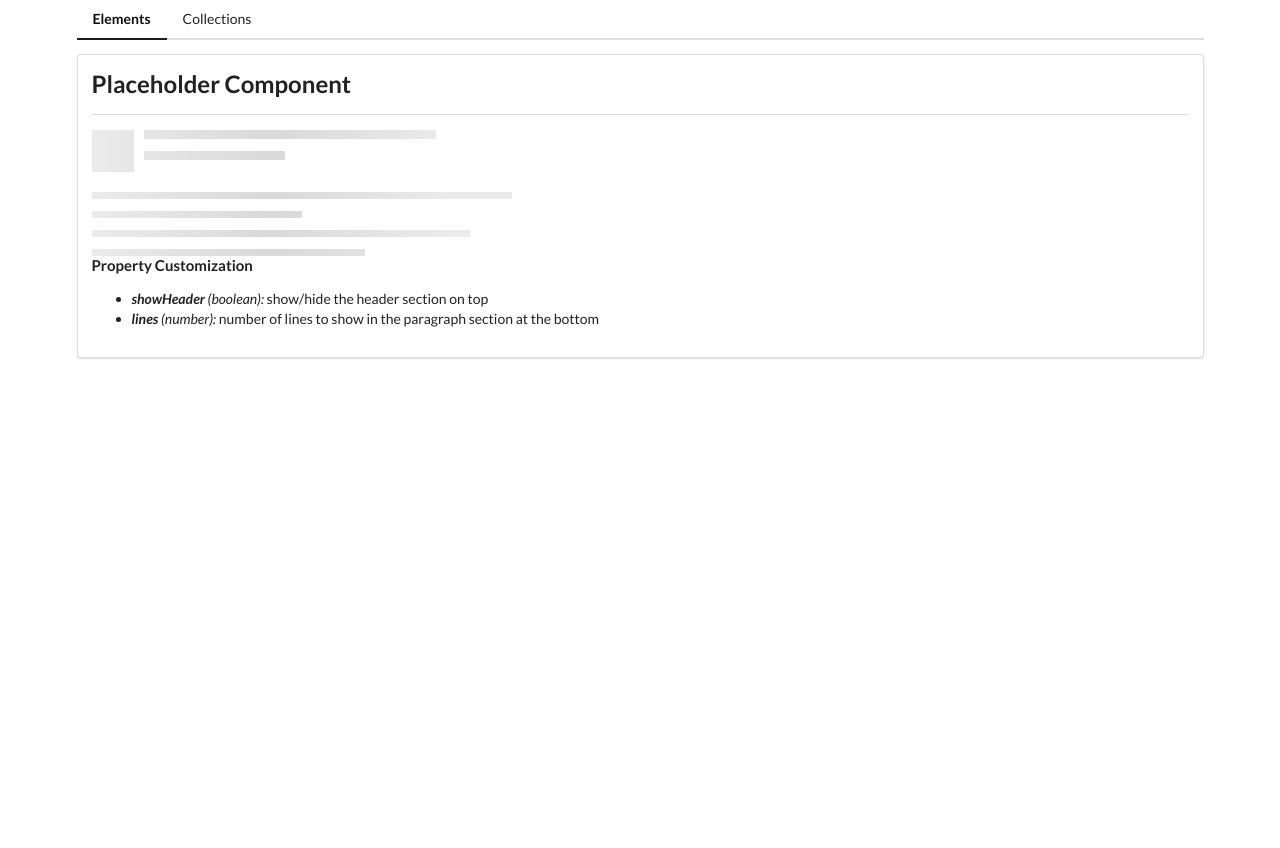
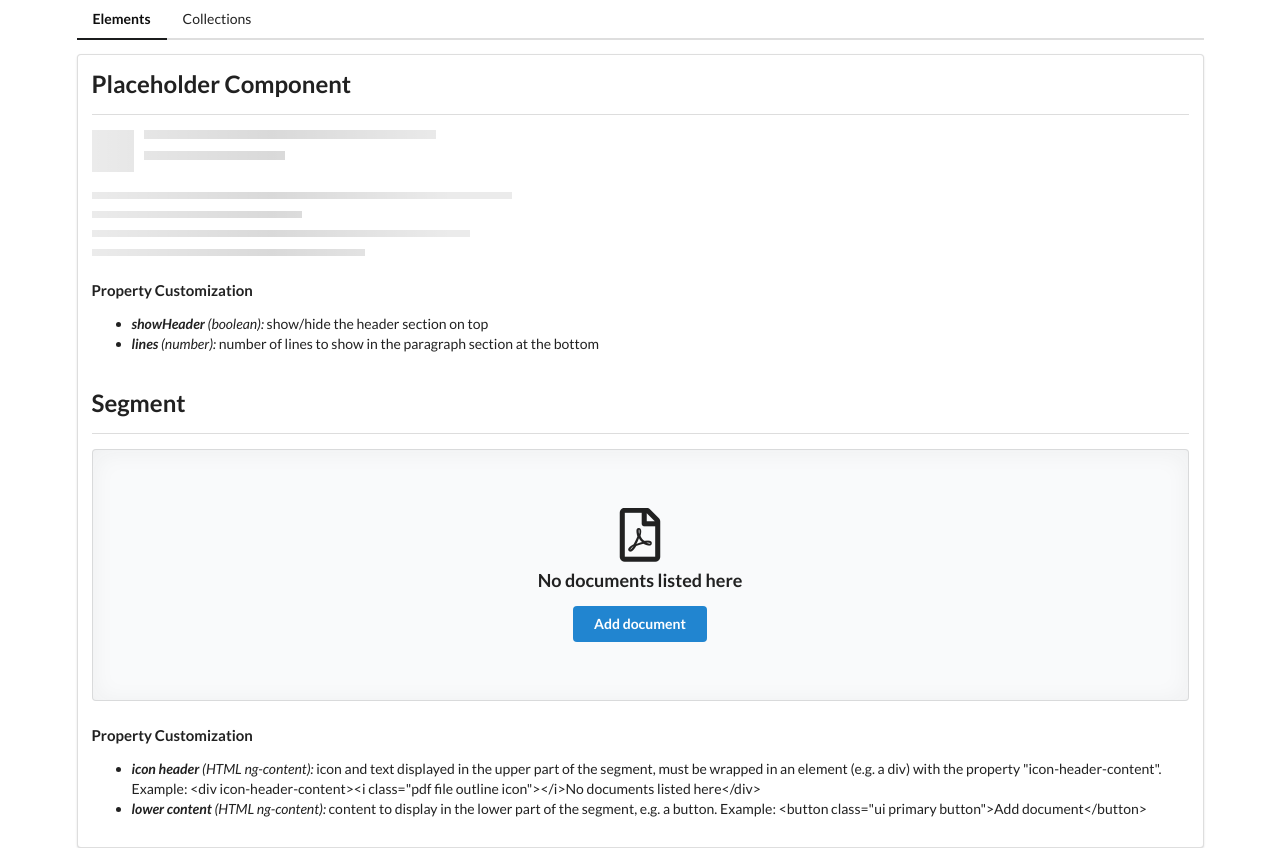
Before and after one commit to Pintec10/Angular_widgets-collection, an Angular app: page /elements in a window 1280 px wide. Before the commit the page ends 800 px from the top, so only its background shows below. Built offline with nearby package versions, Linux system fonts and the light colour scheme.

Commit message:
component Segment done

```diff
--- a/src/app/elements/elements-home/elements-home.component.html
+++ b/src/app/elements/elements-home/elements-home.component.html
@@ -1,8 +1,17 @@
 <app-titled-divider>Placeholder Component</app-titled-divider>
 <app-placeholder [showHeader]="true" [lines]="4"></app-placeholder>
-<!-- <h4>Property customization</h4>
-<ul>
-    <li><i><b>showHeader</b> (boolean):</i> show/hide the header section on top</li>
-    <li><i><b>lines</b> (number):</i> number of lines to show in the paragraph section at the bottom</li>
-</ul> -->
 <app-params-list [title]="'Property Customization'" [params]="placeholderParams"></app-params-list>
+<br>
+<app-titled-divider>Segment</app-titled-divider>
+<app-segment>
+    <!-- ng-content for the upper part-->
+    <div icon-header-content>
+        <i class="pdf file outline icon"></i>No documents listed here
+    </div>
+
+    <!-- ng-content for the lower part-->
+    <button class="ui primary button">
+        Add document
+    </button>
+</app-segment>
+<app-params-list [title]="'Property Customization'" [params]="segmentParams"></app-params-list>
--- a/src/app/elements/elements-home/elements-home.component.ts
+++ b/src/app/elements/elements-home/elements-home.component.ts
@@ -19,6 +19,19 @@ export class ElementsHomeComponent implements OnInit {
     }
   ]
 
+  segmentParams = [
+    {
+      name: 'icon header',
+      type: 'HTML ng-content',
+      description: 'icon and text displayed in the upper part of the segment, must be wrapped in an element (e.g. a div) with the property "icon-header-content". Example: <div icon-header-content><i class="pdf file outline icon"></i>No documents listed here</div>'
+    },
+    {
+      name: 'lower content',
+      type: 'HTML ng-content',
+      description: 'content to display in the lower part of the segment, e.g. a button. Example: <button class="ui primary button">Add document</button>'
+    }
+  ]
+
   constructor() { }
 
   ngOnInit(): void {
--- a/src/app/elements/elements.module.ts
+++ b/src/app/elements/elements.module.ts
@@ -6,13 +6,15 @@ import { ElementsRoutingModule } from './elements-routing.module';
 import { ElementsHomeComponent } from './elements-home/elements-home.component';
 import { PlaceholderComponent } from './placeholder/placeholder.component';
 import { MultiplierDirective } from './multiplier.directive';
+import { SegmentComponent } from './segment/segment.component';
 
 
 @NgModule({
   declarations: [
     ElementsHomeComponent,
     PlaceholderComponent,
-    MultiplierDirective
+    MultiplierDirective,
+    SegmentComponent
   ],
   imports: [    //imported modules must be declared also here
     CommonModule,
--- /dev/null
+++ b/src/app/elements/segment/segment.component.css
@@ -0,0 +1,3 @@
+div.ui.icon.header:empty {
+    display: none;
+}
--- /dev/null
+++ b/src/app/elements/segment/segment.component.html
@@ -0,0 +1,10 @@
+<div class="ui placeholder segment">
+    <div icon-header class="ui icon header">
+        <ng-content select="[icon-header-content]"></ng-content>
+        <!-- the select will pick the content marked with a property called: icon-header-content -->
+        <!-- can also use an html element or a class: select="header", select=".icon-header-content" -->
+    </div>
+    <ng-content></ng-content>
+    <!-- this ng-content will pick up what's left from the select -->
+
+</div>
--- /dev/null
+++ b/src/app/elements/segment/segment.component.ts
@@ -0,0 +1,15 @@
+import { Component, OnInit } from '@angular/core';
+
+@Component({
+  selector: 'app-segment',
+  templateUrl: './segment.component.html',
+  styleUrls: ['./segment.component.css']
+})
+export class SegmentComponent implements OnInit {
+
+  constructor() { }
+
+  ngOnInit(): void {
+  }
+
+}
--- a/src/app/shared/params-list/params-list.component.html
+++ b/src/app/shared/params-list/params-list.component.html
@@ -1,6 +1,8 @@
+<div class="top-margin">
     <h4>{{title}}</h4>
     <ul>
         <li *ngFor="let param of params">
             <i><b>{{param.name}}</b> ({{param.type}}):</i> {{param.description}}
         </li>
     </ul>
+</div>
--- a/src/styles.css
+++ b/src/styles.css
@@ -1 +1,5 @@
 @import 'semantic-ui-css/semantic.css';
+
+.top-margin {
+    margin-top: 25px;
+}
```
Also changed, not shown: 1 other file (tests, documents, lock files or other folders). Lines whose indentation alone changed are shown as unchanged.
